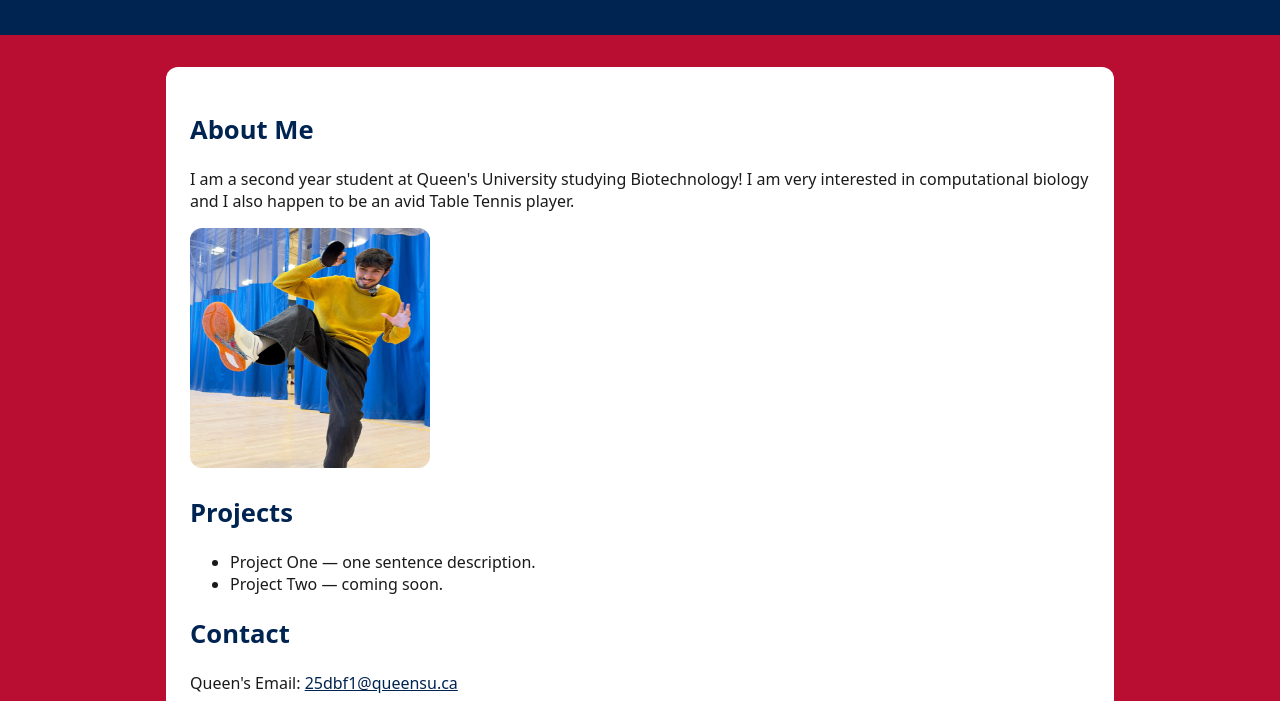
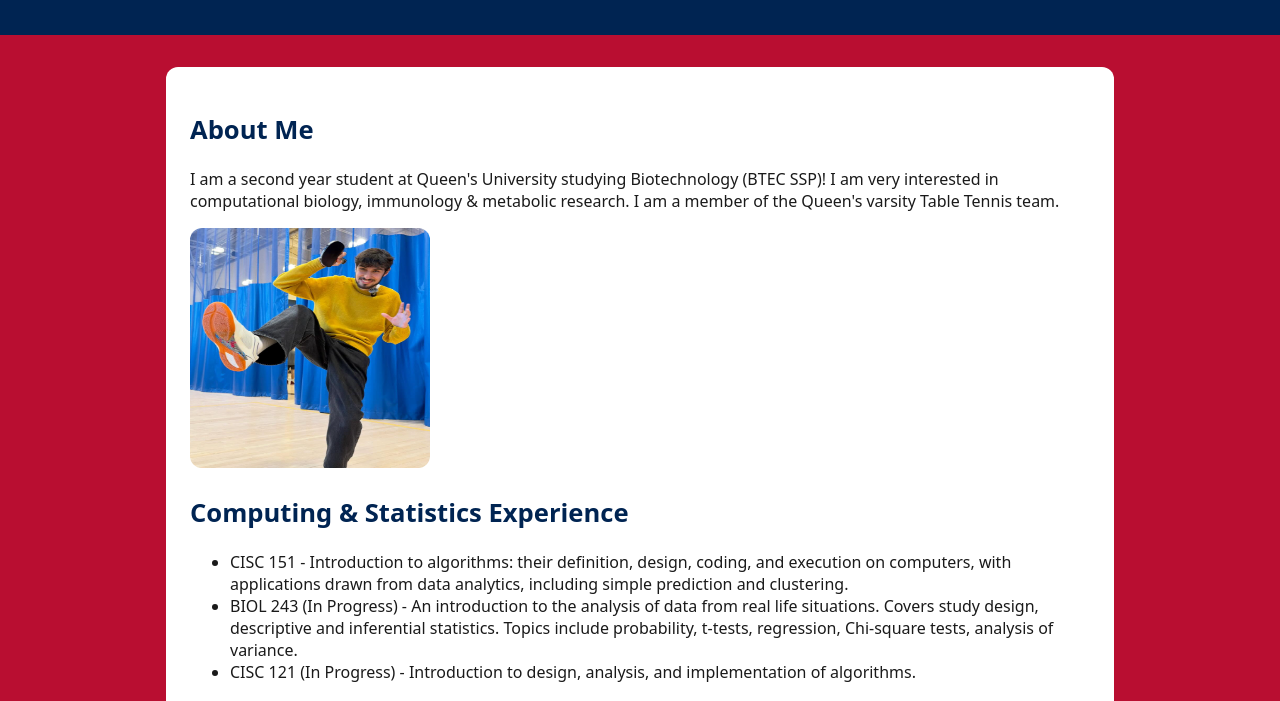
Before and after one commit to NishCruise/queens-student-page, a plain HTML site: page index.html in a window 1280 px wide. Shown: the part 83-784 px from the top of the page. Drawn offline with Linux system fonts and the light colour scheme.

Commit message:
Revise about section and update course listings
Updated the about section and changed projects to computing and statistics experience with relevant course details.

```diff
--- a/index.html
+++ b/index.html
@@ -14,16 +14,17 @@
     <main>
       <!-- ====== ABOUT SECTION (edit the text) ====== -->
       <h2>About Me</h2>
-      <p>I am a second year student at Queen's University studying Biotechnology! I am very interested in computational biology and I also happen to be an avid Table Tennis player. <!-- replace with interests --></p>
+      <p>I am a second year student at Queen's University studying Biotechnology (BTEC SSP)! I am very interested in computational biology, immunology & metabolic research. I am a member of the Queen's varsity Table Tennis team. <!-- replace with interests --></p>
 
       <!-- ====== PHOTO (upload me.jpg to repo root, then update the src below) ====== -->
       <img src="Screenshot 2026-10-01 234406.png" alt="Your Name portrait" width="240" height="240" />
 
       <!-- ====== PROJECTS/COURSES (add or rename items to courses instead of projects) ====== -->
-      <h2>Projects</h2>
+      <h2>Computing & Statistics Experience</h2>
       <ul>
-        <li>Project One — one sentence description.</li>
-        <li>Project Two — coming soon.</li>
+        <li>CISC 151 - Introduction to algorithms: their definition, design, coding, and execution on computers, with applications drawn from data analytics, including simple prediction and clustering.</li>
+        <li>BIOL 243 (In Progress) - An introduction to the analysis of data from real life situations. Covers study design, descriptive and inferential statistics. Topics include probability, t-tests, regression, Chi-square tests, analysis of variance.</li>
+        <li>CISC 121 (In Progress) - Introduction to design, analysis, and implementation of algorithms.</li>
       </ul>
 
       <!-- ====== CONTACT (update your links) ====== -->
```
